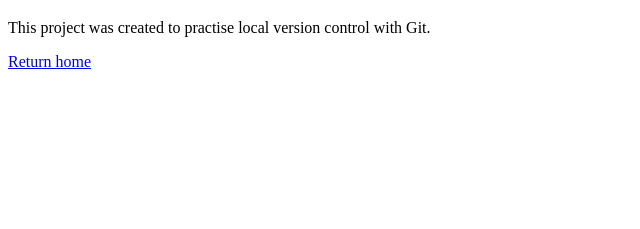
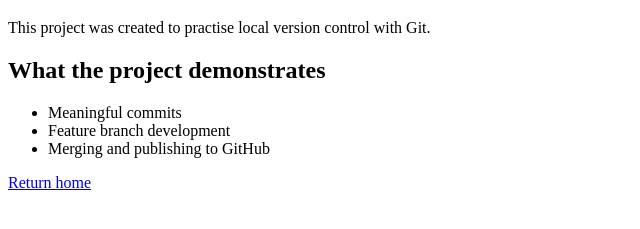
Before and after one commit to Shrivalkumar/software-assignment-2024eb02318, a plain HTML site: page about.html in a window 1280 px wide. Shown: the part 61-290 px from the top of the page, without its empty margins (0-640 px from the left). Drawn offline with Linux system fonts and the light colour scheme.

Commit message:
Add project workflow details

```diff
--- a/about.html
+++ b/about.html
@@ -8,6 +8,12 @@
 <body>
   <h1>About This Project</h1>
   <p>This project was created to practise local version control with Git.</p>
+  <h2>What the project demonstrates</h2>
+  <ul>
+    <li>Meaningful commits</li>
+    <li>Feature branch development</li>
+    <li>Merging and publishing to GitHub</li>
+  </ul>
   <a href="index.html">Return home</a>
 </body>
 </html>
```
